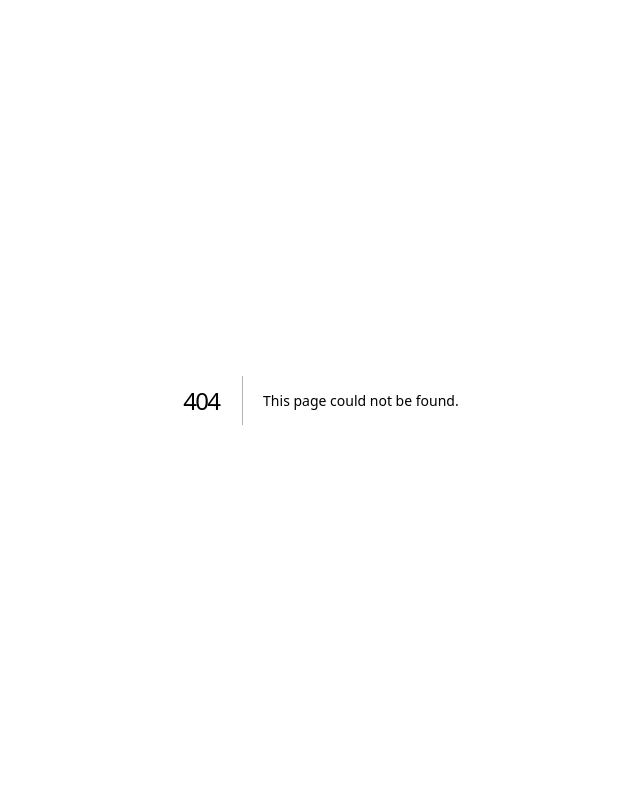
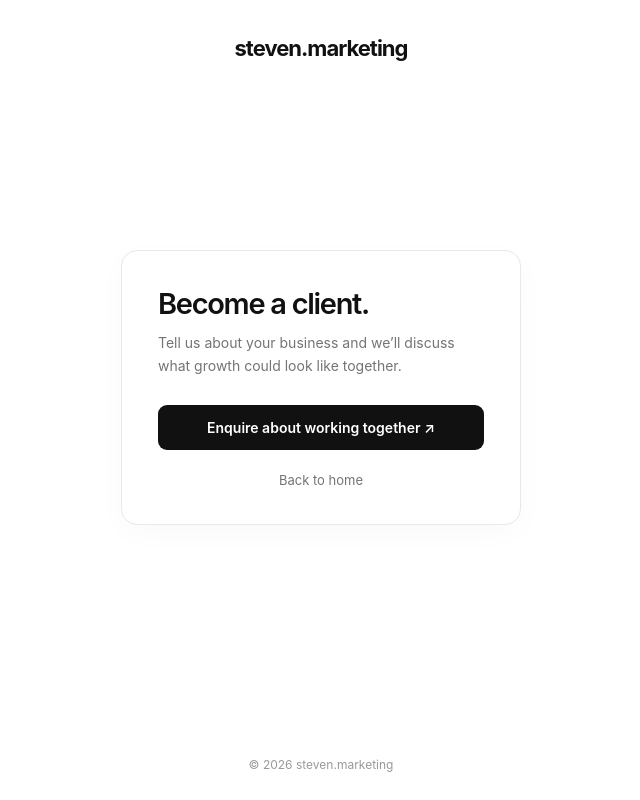
Before and after one commit to scmktg/Steven.marketing, a Next.js app: page /signup in a window 1280 px wide. Before the commit this address had no page. Shown: the whole page, without its empty margins (319-959 px from the left). Built offline with nearby package versions, Linux system fonts and the light colour scheme.

Commit message:
Add client signup enquiry page

```diff
--- /dev/null
+++ b/src/app/signup/page.tsx
@@ -0,0 +1,16 @@
+import Link from "next/link";
+
+export const metadata = { title: "Become a client | steven.marketing" };
+
+export default function Signup() {
+  return <main className="site">
+    <header className="header"><Link href="/" className="logo">steven.marketing</Link></header>
+    <section className="center"><div className="login-card">
+      <h1>Become a client.</h1>
+      <p className="description">Tell us about your business and we’ll discuss what growth could look like together.</p>
+      <a className="login-action" href="mailto:hello@steven.marketing?subject=New%20client%20enquiry">Enquire about working together ↗</a>
+      <Link className="return-link" href="/">Back to home</Link>
+    </div></section>
+    <footer className="footer">© {new Date().getFullYear()} steven.marketing</footer>
+  </main>;
+}
```
